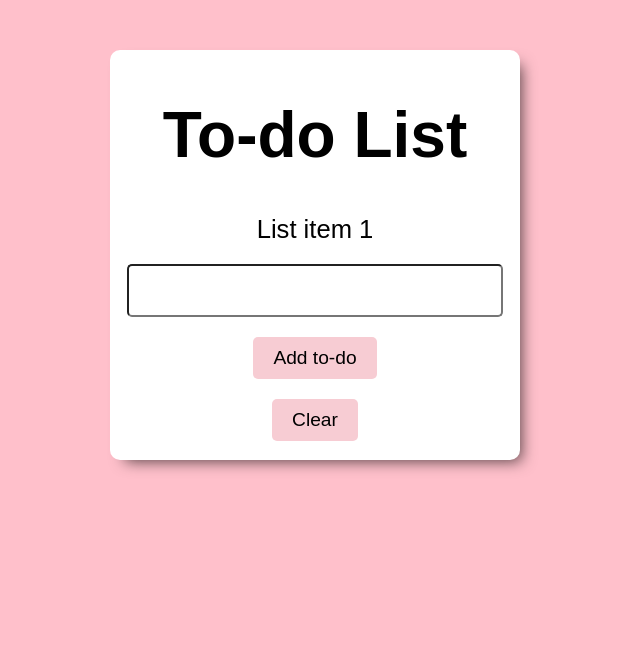
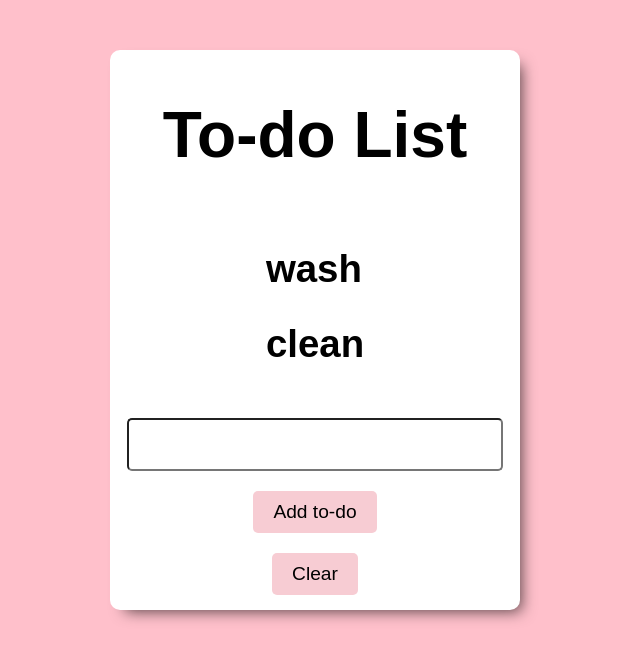
Before and after one commit to HydraSenpai/react-todo, a React (Create React App) app: page / in a window 1280 px wide. Shown: the top 660 px of the page, without its empty margins (325-965 px from the left). Built offline with nearby package versions, Linux system fonts and the light colour scheme.

Commit message:
created function without user input

```diff
--- a/src/Card.js
+++ b/src/Card.js
@@ -1,19 +1,31 @@
 import React, { Component } from 'react';
 
-export class Card extends Component {
-  render() {
+const TodoList = ['wash', 'clean'];
+
+export default function Card() {
+  const [todo, setTodo] = React.useState(TodoList);
+
+  const addTodo = () => {
+    setTodo([...todo, 'die']);
+  }
+
+  const clearTodo = () => {
+    setTodo([]);
+  }
+
     return (
       <div className="card">
         <h1>To-do List</h1>
-        <div className='todoList'>
-            List item 1
+        <div className="todoList">
+
+          {todo.map((todo) => {
+            return (<h2 key={Math.random(100)}>{todo}</h2>)
+          })}
+
         </div>
         <input type='text'></input>
-        <button>Add to-do</button>
-        <button>Clear</button>
+        <button onClick={addTodo}>Add to-do</button>
+        <button onClick={clearTodo}>Clear</button>
       </div>
     )
-  }
 }
-
-export default Card
```
